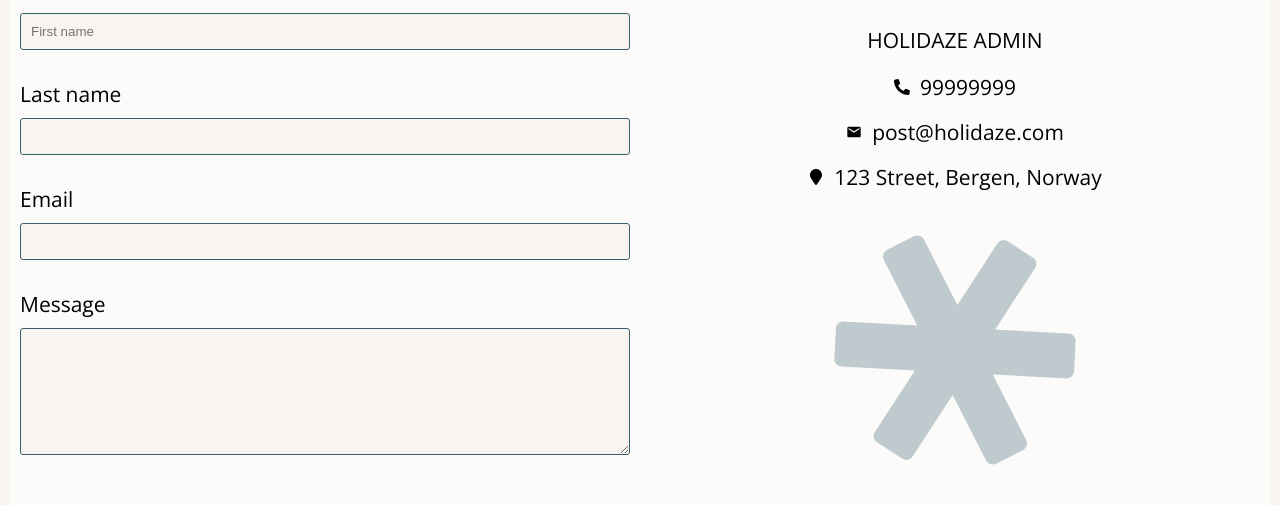
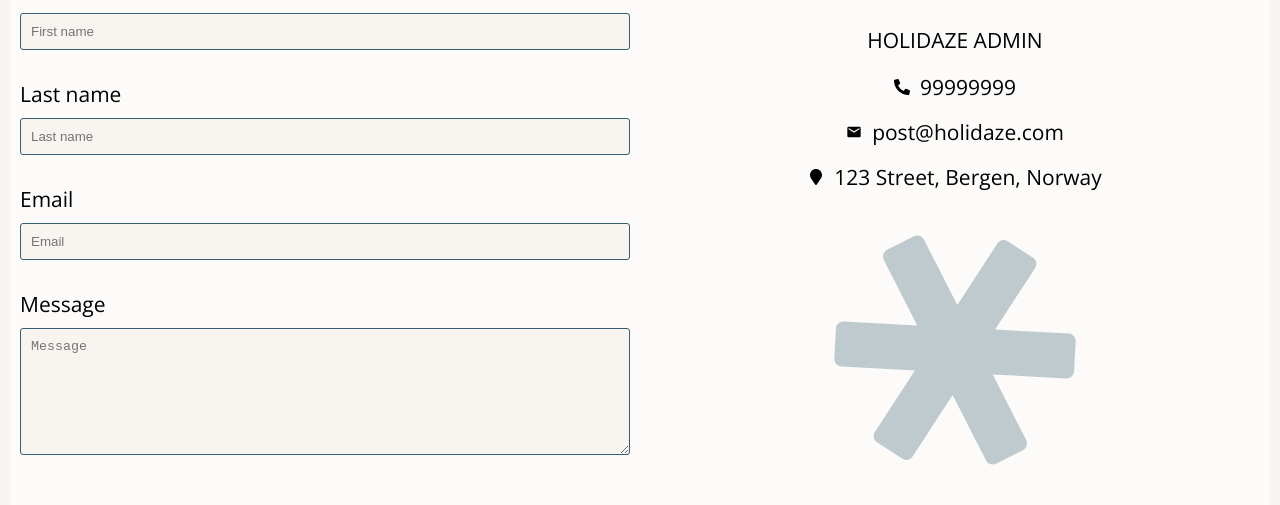
Before and after one commit to Noroff-FEU-Assignments/project-exam-2-Janne-R, a React (Create React App) app: page /contact in a window 1280 px wide. Shown: the part 1189-1694 px from the top of the page. Built offline with nearby package versions, Linux system fonts and the light colour scheme.

Commit message:
placeholder

```diff
--- a/src/components/pages/admin/AddNewHotel.js
+++ b/src/components/pages/admin/AddNewHotel.js
@@ -123,31 +123,31 @@ const AddNewHotel = () => {
       <Form onSubmit={handleSubmit(onSubmit)}>
         <Flex>
           <Label htmlFor="hotelName">Hotel Name</Label>
-          <Input {...register("hotelName")} />
+          <Input {...register("hotelName")} placeholder="Hotel name" />
           {errors.hotelName && <Span>{errors.hotelName.message}</Span>}
 
           <Label htmlFor="shortDescription">Short description</Label>
-          <Textarea rows="6"{...register("shortDescription")} />
+          <Textarea rows="6"{...register("shortDescription")} placeholder="Short description" />
           {errors.shortDescription && <Span>{errors.shortDescription.message}</Span>}
 
           <Label htmlFor="longDescription">Long description</Label>
-          <Textarea rows="12"{...register("longDescription")} />
+          <Textarea rows="12"{...register("longDescription")} placeholder="Long description" />
           {errors.longDescription && <Span>{errors.longDescription.message}</Span>}
 
           <Label htmlFor="price">Price</Label>
-          <Input {...register("price")} />
+          <Input {...register("price")} placeholder="Price" />
           {errors.price && <Span>{errors.price.message}</Span>}
 
           <Label htmlFor="adress">Adress</Label>
-          <Input {...register("adress")} />
+          <Input {...register("adress")} placeholder="Adress" />
           {errors.adress && <Span>{errors.adress.message}</Span>}
 
           <Label htmlFor="email">Email</Label>
-          <Input {...register("email")} />
+          <Input {...register("email")} placeholder="Email" />
           {errors.email && <Span>{errors.email.message}</Span>}
 
           <Label htmlFor="phone">Phone</Label>
-          <Input {...register("phone")} />
+          <Input {...register("phone")} placeholder="Phone" />
           {errors.phone && <Span>{errors.phone.message}</Span>}
 
           <Label htmlFor="image">Image</Label>
--- a/src/components/pages/admin/ListOfEnquires.js
+++ b/src/components/pages/admin/ListOfEnquires.js
@@ -36,7 +36,6 @@ const ListOfEnquires = () => {
           <P paragraph={`Start date: ${enquiry.attributes.startDate}`} />
           <P paragraph={`End date: ${enquiry.attributes.endDate}`} />
         </Div>
-
       ))}
     </div>
   )
--- a/src/components/pages/contact/ContactForm.js
+++ b/src/components/pages/contact/ContactForm.js
@@ -94,15 +94,15 @@ const ContactForm = () => {
           {errors.firstName && <Span>{errors.firstName.message}</Span>}
 
           <Label htmlFor="lastname">Last name</Label>
-          <Input {...register("lastName")} />
+          <Input {...register("lastName")} placeholder="Last name" />
           {errors.lastName && <Span>{errors.lastName.message}</Span>}
 
           <Label htmlFor="email"> Email</Label>
-          <Input {...register("email")} />
+          <Input {...register("email")} placeholder="Email" />
           {errors.email && <Span>{errors.email.message}</Span>}
 
           <Label htmlFor="message">Message</Label>
-          <Textarea rows="7"{...register("message")} />
+          <Textarea rows="7"{...register("message")} placeholder="Message" />
           {errors.message && <Span>{errors.message.message}</Span>}
         </Flex>
         <StyledButton text="Send" />
--- a/src/components/pages/details/BookingEnquiry.js
+++ b/src/components/pages/details/BookingEnquiry.js
@@ -120,15 +120,15 @@ const BookingEnquiry = () => {
           </Select>
 
           <Label htmlFor="firstName">First name</Label>
-          <Input {...register("firstName")} />
+          <Input {...register("firstName")} placeholder="First name" />
           {errors.firstName && <Span>{errors.firstName.message}</Span>}
 
           <Label htmlFor="lastname">Last name</Label>
-          <Input {...register("lastName")} />
+          <Input {...register("lastName")} placeholder="Last name" />
           {errors.lastName && <Span>{errors.lastName.message}</Span>}
 
           <Label htmlFor="email"> Email</Label>
-          <Input {...register("email")} />
+          <Input {...register("email")} placeholder="Email" />
           {errors.email && <Span>{errors.email.message}</Span>}
 
 
@@ -143,7 +143,7 @@ const BookingEnquiry = () => {
           {errors.endDate && <Span>{errors.endDate.message}</Span>}
 
           <Label htmlFor="message">Message</Label>
-          <Textarea rows="7"{...register("message")} />
+          <Textarea rows="7"{...register("message")} placeholder="Message" />
           {errors.message && <Span>{errors.message.message}</Span>}
 
         </Flex>
--- a/src/components/pages/details/EnquiryModal.js
+++ b/src/components/pages/details/EnquiryModal.js
@@ -16,7 +16,7 @@ const Overlay = styled.div`
 const ModalContent = styled.div`
   background-color: ${({ theme }) => theme.colors.backgroundColorLight};
   padding:10px;
-  margin: 15% auto;
+  margin: 23% auto;
   width: 80%;
   max-width: 800px;
 `;
--- a/src/components/pages/login/LoginForm.js
+++ b/src/components/pages/login/LoginForm.js
@@ -94,11 +94,11 @@ const LoginForm = () => {
           <Flex>
             {loginError && <ErrorMessage>{loginError}</ErrorMessage>}
             <Label htmlFor="identifier">Username/Email</Label>
-            <Input {...register("identifier")} />
+            <Input {...register("identifier")} placeholder="Username/Email" />
             {errors.identifier && <Span>{errors.identifier.message}</Span>}
 
             <Label htmlFor="password">Password</Label>
-            <Input {...register("password")} type="password" />
+            <Input {...register("password")} type="password" placeholder="Password" />
             {errors.password && <Span>{errors.password.message}</Span>}
 
           </Flex>
--- a/src/hooks/useApi.js
+++ b/src/hooks/useApi.js
@@ -37,7 +37,7 @@ function useApi(url, defaultValue, headers) {
       }
     }
     doFetch(url);
-  }, [url, navigate, setAuth, headers]);
+  }, [url]);
 
   return {
     isLoading,
```
